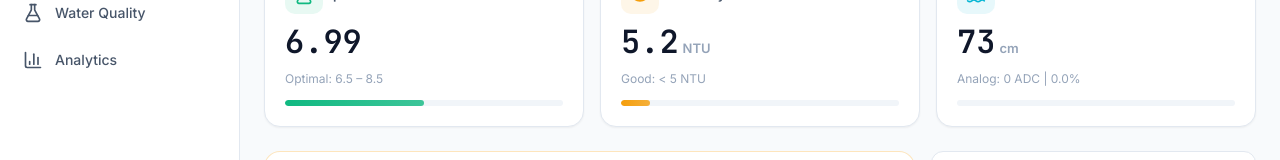
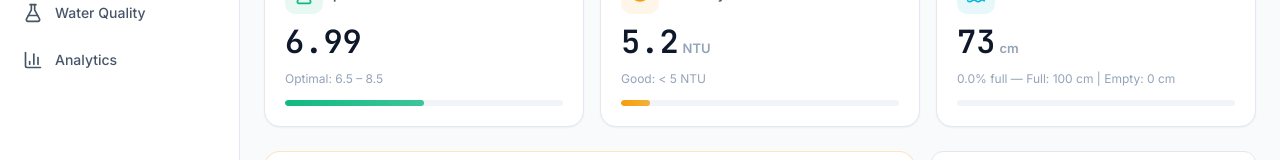
Before and after one commit to Priyansh-Shukla14/Water-Quality-Leakage-Detection, a React (Vite) app: page /dashboard in a window 1280 px wide. Shown: the part 228-388 px from the top of the page. Built offline with nearby package versions, Linux system fonts and the light colour scheme; no server answers.

Commit message:
fix: removed D39 analog sensor — percentage now derived from existing D32/D33 cm reading, no new wiring

```diff
--- a/server.js
+++ b/server.js
@@ -20,7 +20,6 @@ let latestSensorData = {
   ph: 7.0,
   turbidity: 0.0,
   waterLevel: 0.0,
-  waterLevelRaw: 0,
   waterLevelPct: 0.0,
   quality: "Good",
   leakageDetected: false,
@@ -63,7 +62,7 @@ app.get('/api/sensors/history', (req, res) => {
 
 // 3. POST /api/sensors/data - ESP32 sends sensor data here
 app.post('/api/sensors/data', (req, res) => {
-  const { ph, turbidity, waterLevel, waterLevelRaw, waterLevelPct, leakageDetected, relayStatus, buzzerStatus } = req.body;
+  const { ph, turbidity, waterLevel, waterLevelPct, leakageDetected, relayStatus, buzzerStatus } = req.body;
 
   if (ph === undefined || turbidity === undefined || waterLevel === undefined) {
     return res.status(400).json({
@@ -76,7 +75,6 @@ app.post('/api/sensors/data', (req, res) => {
     ph: Number(ph),
     turbidity: Number(turbidity),
     waterLevel: Number(waterLevel),
-    waterLevelRaw: Number(waterLevelRaw ?? 0),
     waterLevelPct: Number(waterLevelPct ?? 0),
     quality: calculateQuality(Number(ph), Number(turbidity)),
     leakageDetected: !!leakageDetected,
--- a/src/pages/Dashboard.jsx
+++ b/src/pages/Dashboard.jsx
@@ -214,7 +214,7 @@ export default function Dashboard({ data, loading, isMock, onRefresh }) {
           <ProgressBar value={Math.min((data?.turbidity || 0) / 50 * 100, 100)} color={turbColor} />
         </MetricCard>
 
-        <MetricCard icon={Waves} title="Water Level" value={data?.waterLevel?.toFixed(0)} unit="cm" color={levelColor} subtitle={`Analog: ${data?.waterLevelRaw ?? 0} ADC | ${data?.waterLevelPct?.toFixed(1) ?? '0.0'}%`}>
+        <MetricCard icon={Waves} title="Water Level" value={data?.waterLevel?.toFixed(0)} unit="cm" color={levelColor} subtitle={`${data?.waterLevelPct?.toFixed(1) ?? '0.0'}% full — Full: 100 cm | Empty: 0 cm`}>
           <ProgressBar value={data?.waterLevelPct ?? 0} color={levelColor} />
         </MetricCard>
       </div>
```
Also changed, not shown: 1 other file (tests, documents, lock files or other folders).
